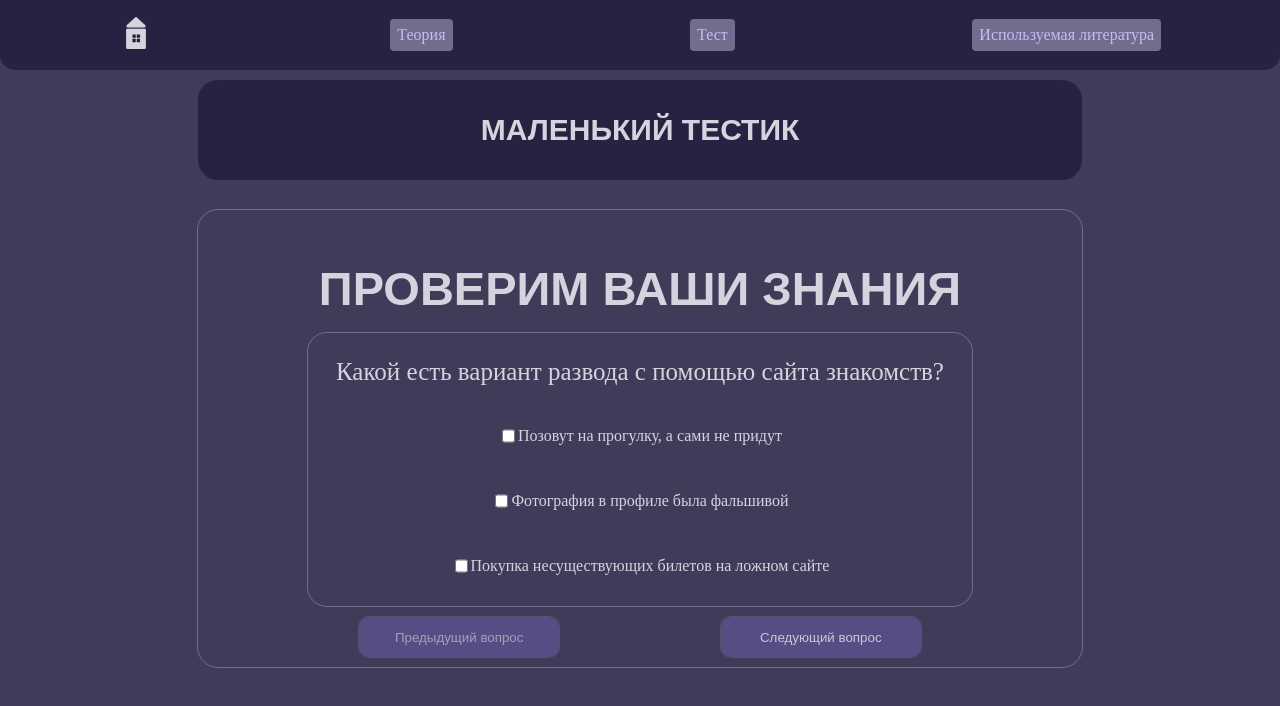
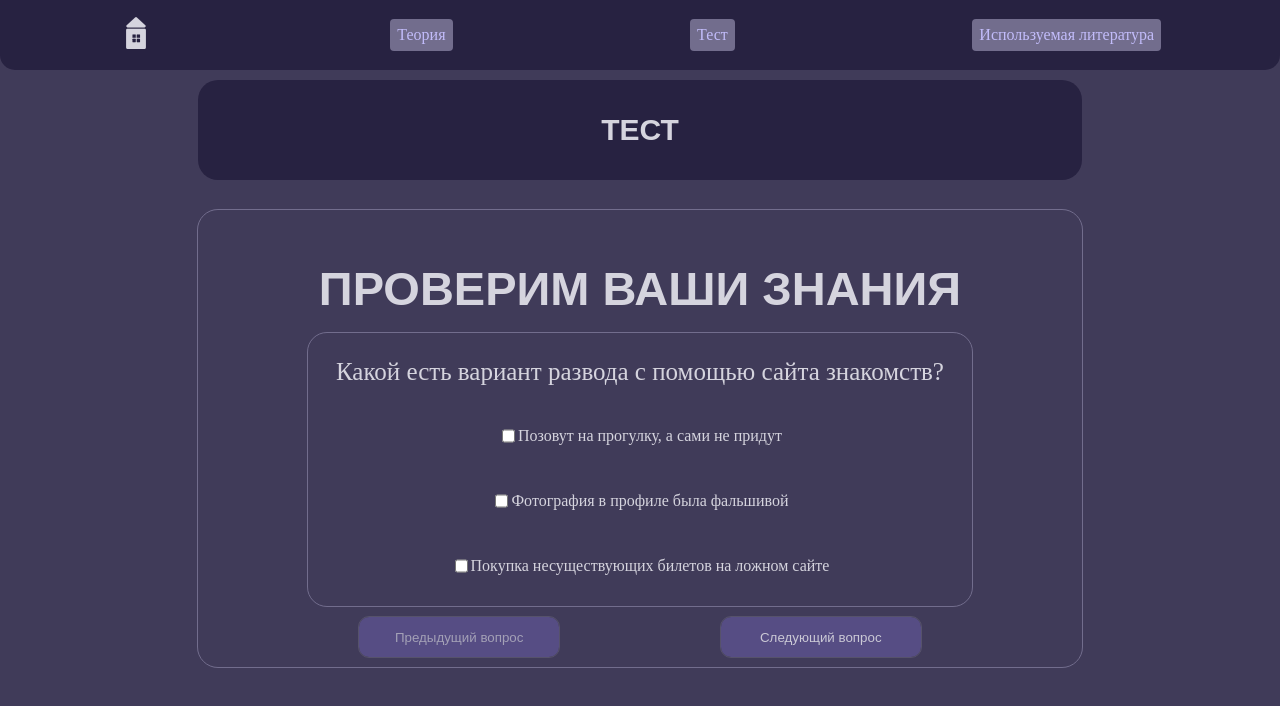
Before and after one commit to AvtoBBus/Bus_Station_22, a React (Create React App) app: page /test-page in a window 1280 px wide. Shown: the top 706 px of the page. Built offline with nearby package versions, Linux system fonts and the light colour scheme.

Commit message:
Update index.tsx

```diff
--- a/src/pages/TestPage/ui/index.tsx
+++ b/src/pages/TestPage/ui/index.tsx
@@ -5,7 +5,7 @@ export const TestPage = () => {
     return <>
 
         <p className="page-title-text nunito-800">
-            маленький тестик
+            тест
         </p>
 
         <TestContainer />
```
